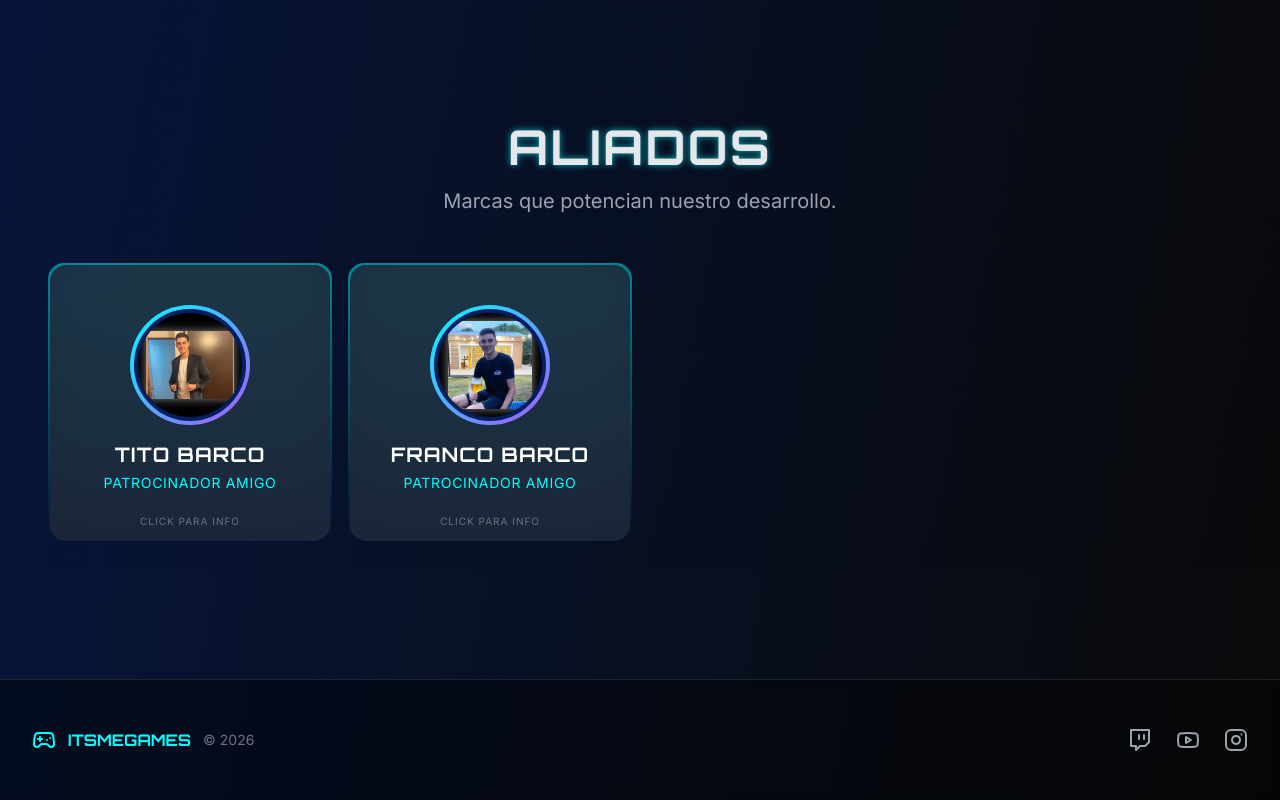
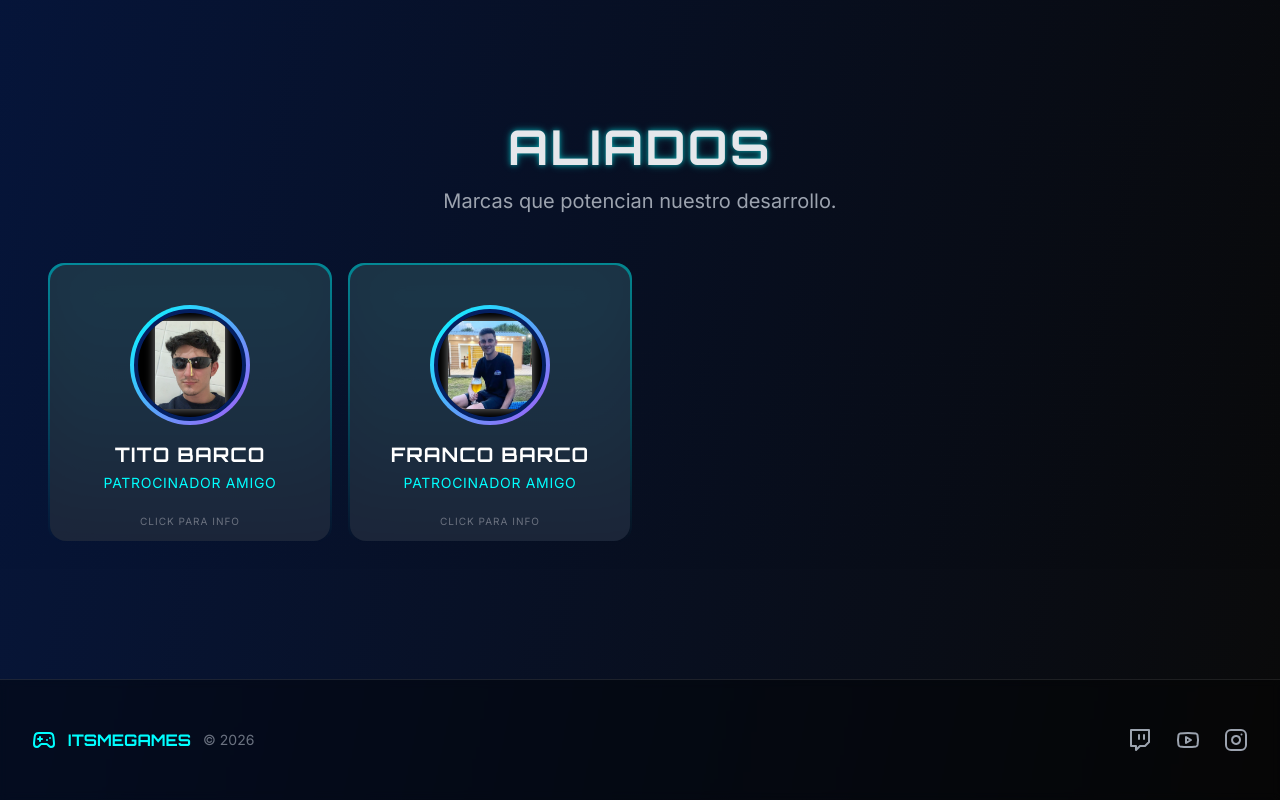
Before and after one commit to azultalavera/itsmegames-web, a React (Vite) app: page / in a window 1280 px wide. Shown: the part 5401-6201 px from the top of the page. Built offline with nearby package versions, Linux system fonts and the light colour scheme.

Commit message:
cambio foto del tito
XD

```diff
--- a/src/components/Sponsors.jsx
+++ b/src/components/Sponsors.jsx
@@ -7,7 +7,7 @@ const sponsorsList = [
     name: "Tito Barco",
     tier: "Patrocinador Amigo",
     image: "/sponsors/tito.png", // Asegúrate de tener estas imágenes
-    description: "Mejor afuera que adentro."
+    description: "Mueres siendo un hero o vives lo suficiente para verte convertido en villano."
   },
   {
     name: "Franco Barco",
```
Also changed, not shown: public/sponsors/tito.png.
